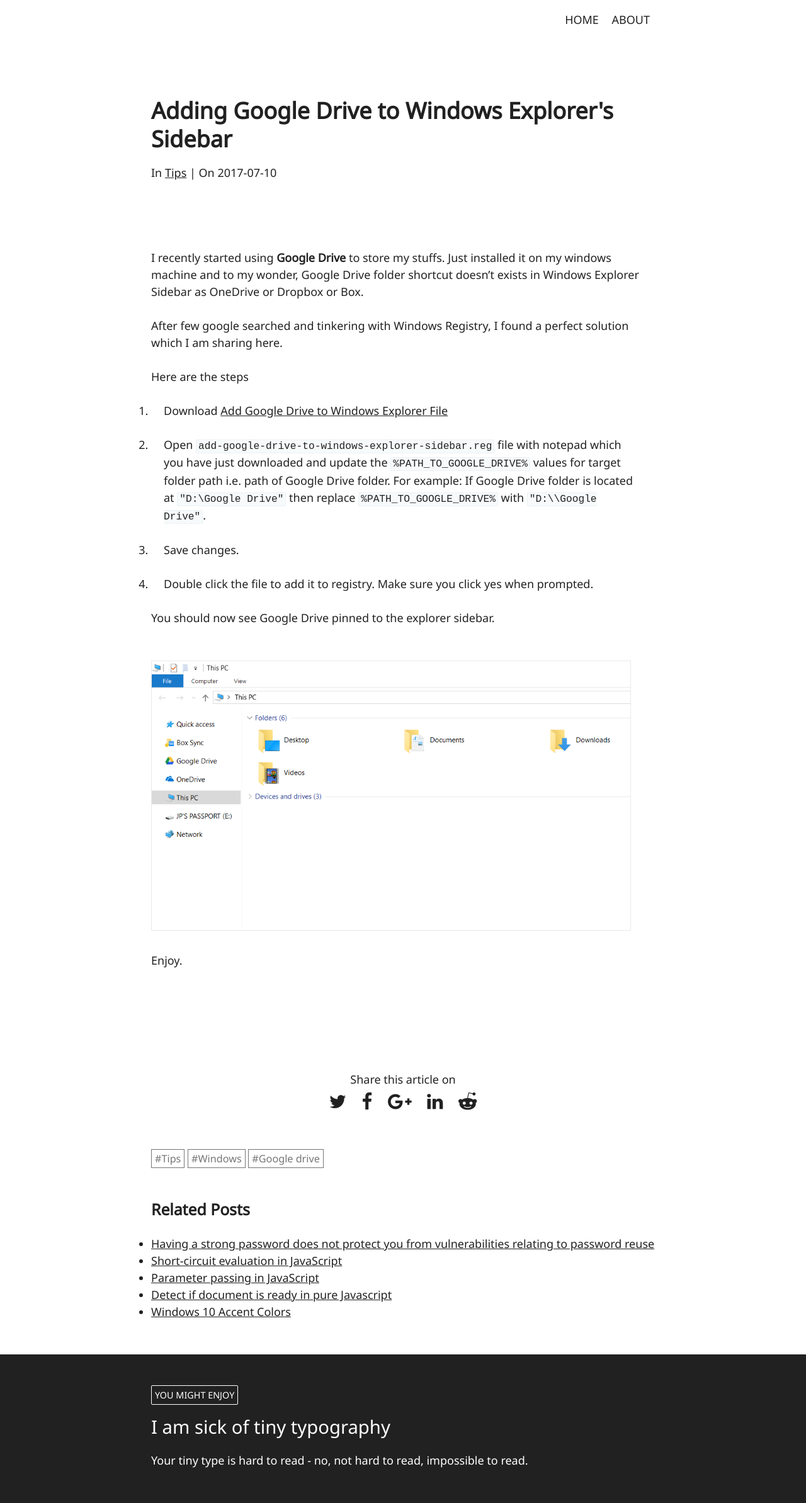
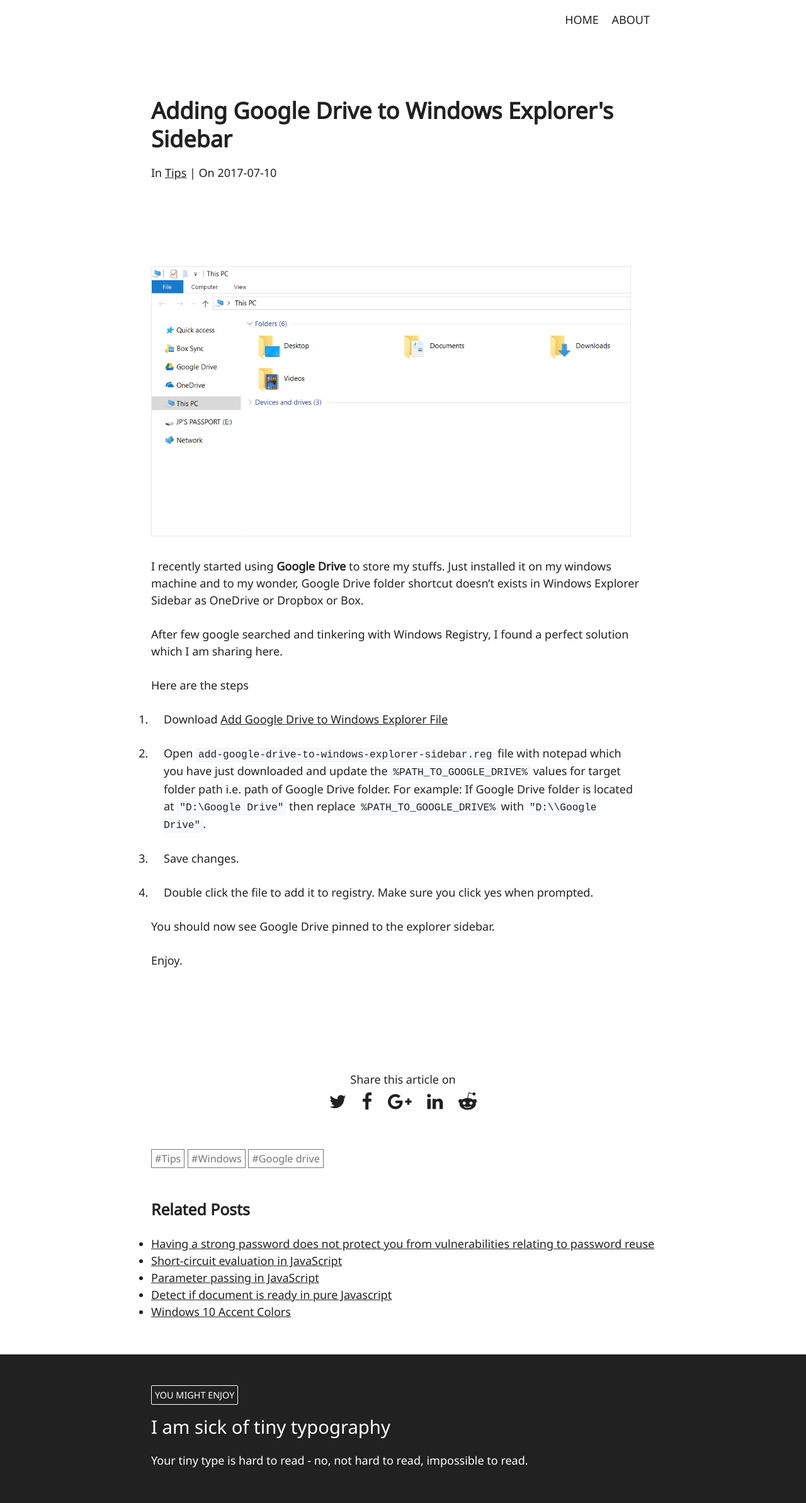
Before and after one commit to jspanchal/codetonics, a Jekyll site: the page built from _posts/tips/2017-07-10-adding-google-drive-to-explorer.md, in a window 1280 px wide. Shown: the whole page at 63% size. Built offline with Jekyll 4.4.1, drawn with Linux system fonts in a browser that asks for light colours; nearby versions of some CDN libraries; comment, search, counter and statistics services are not loaded.

Commit message:
Move image to top of article

```diff
--- a/_posts/tips/2017-07-10-adding-google-drive-to-explorer.md
+++ b/_posts/tips/2017-07-10-adding-google-drive-to-explorer.md
@@ -4,6 +4,8 @@
 tags: ["Tips", "Windows", "Google Drive"]
 image: "/image/add-google-drive-to-windows-explorer-sidebar.png"
 ---
+
+![adding-google-drive-to-windows-explorer-sidebar](/image/add-google-drive-to-windows-explorer-sidebar.png)
 
 I recently started using **Google Drive** to store my stuffs. Just installed it on my windows machine and to my wonder, Google Drive folder shortcut doesn't exists in Windows Explorer Sidebar as OneDrive or Dropbox or Box.
 
@@ -22,6 +24,4 @@
 
 You should now see Google Drive pinned to the explorer sidebar.
 
-![adding-google-drive-to-windows-explorer-sidebar](/image/add-google-drive-to-windows-explorer-sidebar.png)
-
 Enjoy.
```
